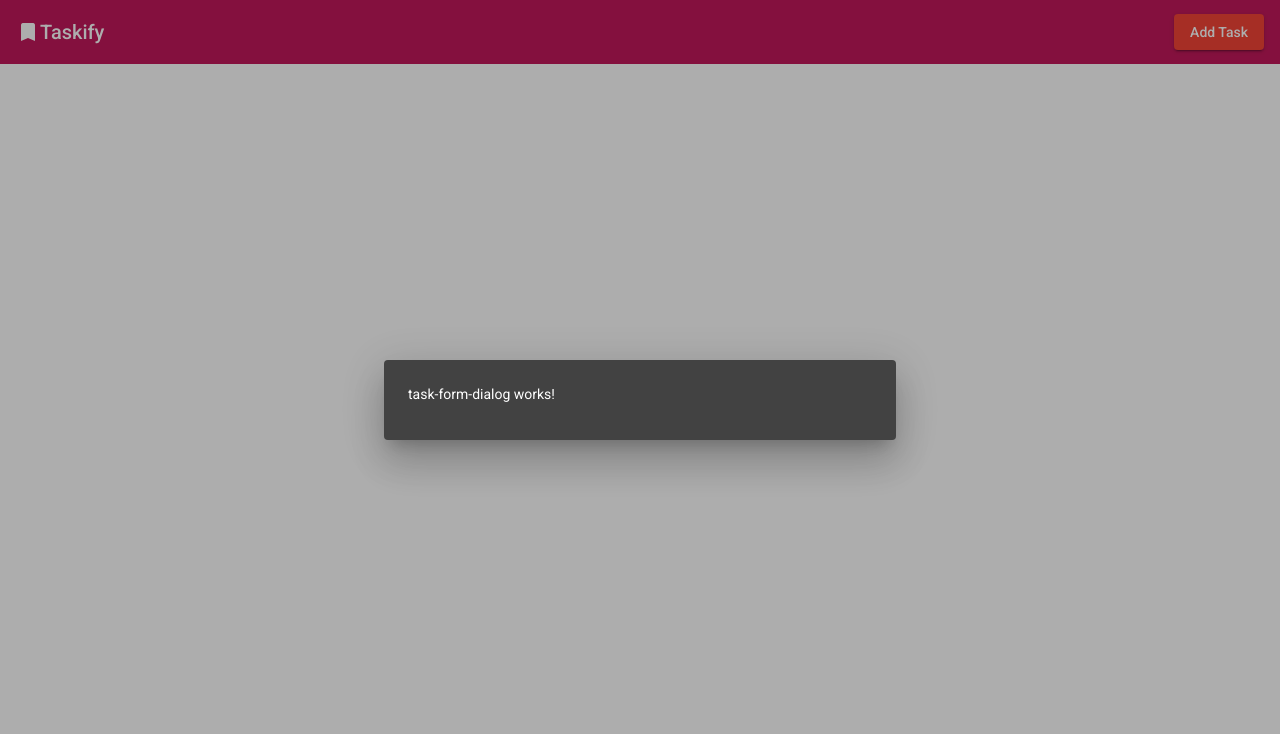
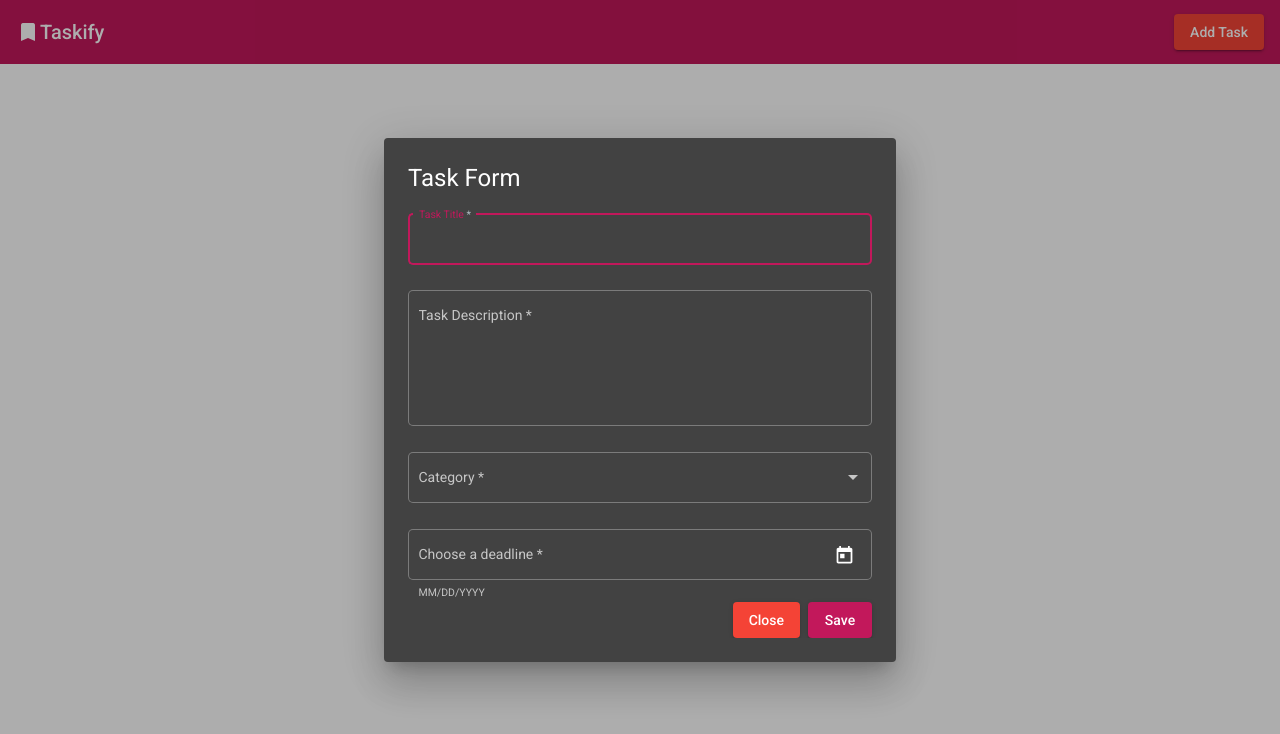
Before and after one commit to DSAghicha/angular_crud, an Angular app: page / in a window 1280 px wide. Both pictures are taken after a click on the button "Add Task". Shown: the top 734 px of the page. Built offline with nearby package versions, Linux system fonts and the light colour scheme.

Commit message:
Task Form Dialog Component Final

```diff
--- a/src/app/task-form-dialog/task-form-dialog.component.html
+++ b/src/app/task-form-dialog/task-form-dialog.component.html
@@ -1 +1,32 @@
-<p>task-form-dialog works!</p>
+<h1 mat-dialog-title>Task Form</h1>
+<div mat-dialog-content>
+    <form [formGroup]="taskForm">
+        <mat-form-field appearance="outline">
+            <mat-label>Task Title</mat-label>
+            <input matInput formControlName="taskTitle" placeholder="A brief title of the task." />
+        </mat-form-field>
+        <mat-form-field appearance="outline">
+            <mat-label>Task Description</mat-label>
+            <textarea matInput formControlName="taskDescription" placeholder="Notes for your task"></textarea>
+        </mat-form-field>
+        <mat-form-field appearance="outline">
+            <mat-label>Category</mat-label>
+            <mat-select formControlName="taskCategory">
+                <mat-option *ngFor="let category of categories" [value]="category.value">
+                    {{category.displayValue}}
+                </mat-option>
+            </mat-select>
+        </mat-form-field>
+        <mat-form-field appearance="outline">
+            <mat-label>Choose a deadline</mat-label>
+            <input matInput formControlName="taskDueDate"  [matDatepicker]="picker">
+            <mat-hint>MM/DD/YYYY</mat-hint>
+            <mat-datepicker-toggle matSuffix [for]="picker"></mat-datepicker-toggle>
+            <mat-datepicker #picker></mat-datepicker>
+        </mat-form-field>
+        <div mat-dialog-action [align]="'end'">
+            <button mat-raised-button color="warn" mat-dialog-close>Close</button>
+            <button mat-raised-button color="primary" (click)="addTask()" style="margin-left: 8px;">Save</button>
+        </div>
+    </form>
+</div>
--- a/src/app/task-form-dialog/task-form-dialog.component.sass
+++ b/src/app/task-form-dialog/task-form-dialog.component.sass
@@ -0,0 +1,6 @@
+mat-form-field
+    width: 100%
+
+textarea
+    height: 100px !important
+    resize: none !important
--- a/src/app/task-form-dialog/task-form-dialog.component.ts
+++ b/src/app/task-form-dialog/task-form-dialog.component.ts
@@ -1,15 +1,38 @@
-import { Component, OnInit } from '@angular/core';
+import { Component, OnInit } from '@angular/core'
+import { FormBuilder, FormGroup, Validators } from '@angular/forms'
+
+interface Category {
+    value: String
+    displayValue: String
+}
 
 @Component({
-  selector: 'app-task-form-dialog',
-  templateUrl: './task-form-dialog.component.html',
-  styleUrls: ['./task-form-dialog.component.sass']
+    selector: 'app-task-form-dialog',
+    templateUrl: './task-form-dialog.component.html',
+    styleUrls: ['./task-form-dialog.component.sass']
 })
 export class TaskFormDialogComponent implements OnInit {
+    taskForm !: FormGroup
 
-  constructor() { }
+    /** Static Category List */
+    categories: Category[] = [
+        {value: 'office', displayValue: 'Office'},
+        {value: 'personal', displayValue: 'Personal'}
+    ]
 
-  ngOnInit(): void {
-  }
+    constructor(private formBuilder: FormBuilder) { }
 
+    ngOnInit(): void {
+        this.taskForm = this.formBuilder.group({
+            taskTitle: ['', Validators.required],
+            taskDescription: ['', Validators.required],
+            taskCategory: ['', Validators.required],
+            taskDueDate: ['', Validators.required]
+        })
+    }
+
+    public addTask() {
+        console.log(this.taskForm.value)
+
+    }
 }
```
